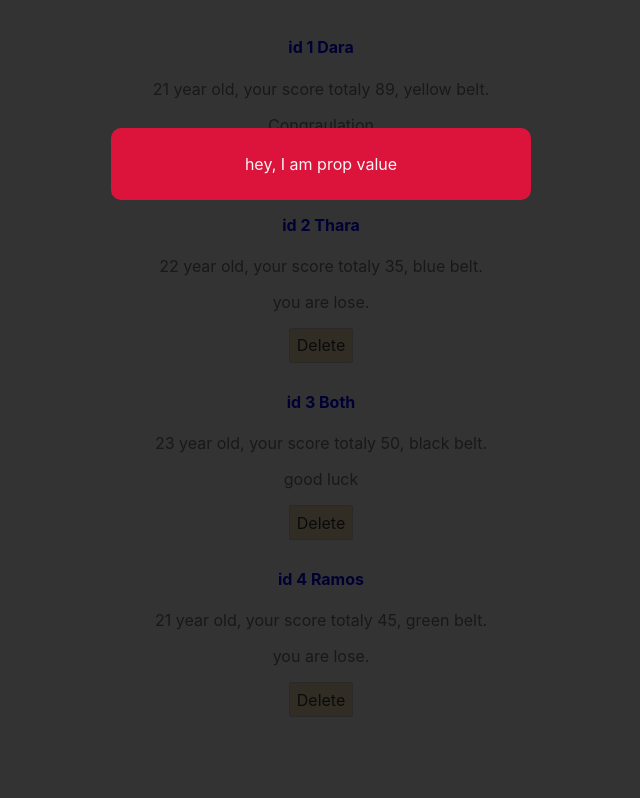
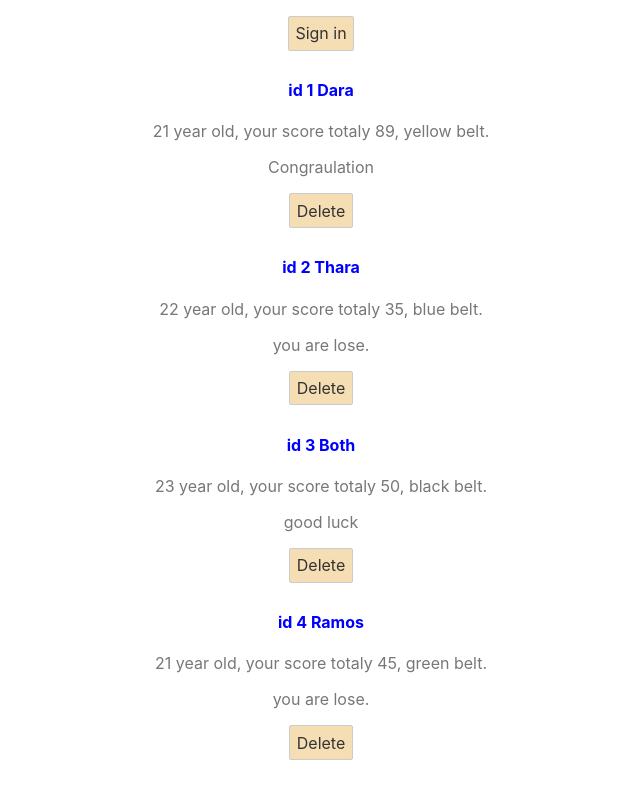
Before and after one commit to Phearun2020/Svelte-learning, a Svelte app: page / in a window 1280 px wide. Shown: the whole page, without its empty margins (319-959 px from the left). Built offline with nearby package versions, Linux system fonts and the light colour scheme.

Commit message:
event forward

```diff
--- a/src/App.svelte
+++ b/src/App.svelte
@@ -1,5 +1,7 @@
 <script>
 	import Modal from './Modal.svelte';
+
+	let showModal = false;
 
 	let students = [
 		{name: 'Dara', beltColour: 'yellow', age: '21', score: 89, id: 1},
@@ -7,6 +9,9 @@
 		{name: 'Both', beltColour: 'black', age: '23', score: 50, id: 3},
 		{name: 'Ramos', beltColour: 'green', age: '21', score: 45, id: 4},
 	];
+	const toggleModal = () =>{
+		showModal = !showModal;
+	}
 
 	const handleClick = (id) =>{
 		// delete the person from students
@@ -17,10 +22,10 @@
 	let num = 50;
 </script>
 
-<Modal message ="hey, I am prop value" isPromo={true}/>
+<Modal message ="hey, I am prop value" {showModal} on:click={toggleModal} />
 
 <main>
-
+	<button on:click={toggleModal}>Sign in</button>
 	{#each students as person (person.id)}
 
 		<div>
--- a/src/Modal.svelte
+++ b/src/Modal.svelte
@@ -1,11 +1,11 @@
 <script>
     export let message = 'default value';
-    let showModal = true;
+    export let showModal = true;
     export let isPromo = false;
 </script>
 
 {#if showModal}
-    <div class="backDrop" class:promo={isPromo}>
+    <div class="backDrop" class:promo={isPromo} on:click>
         <div class="modal">
             <p>{message}</p>
 
```
